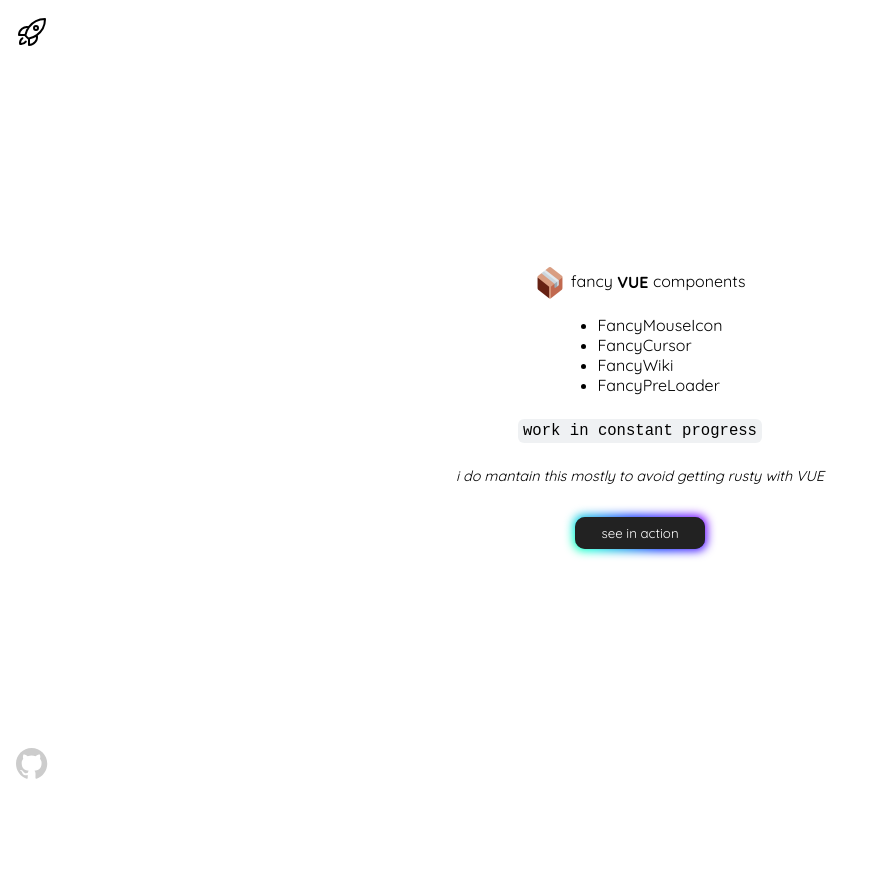
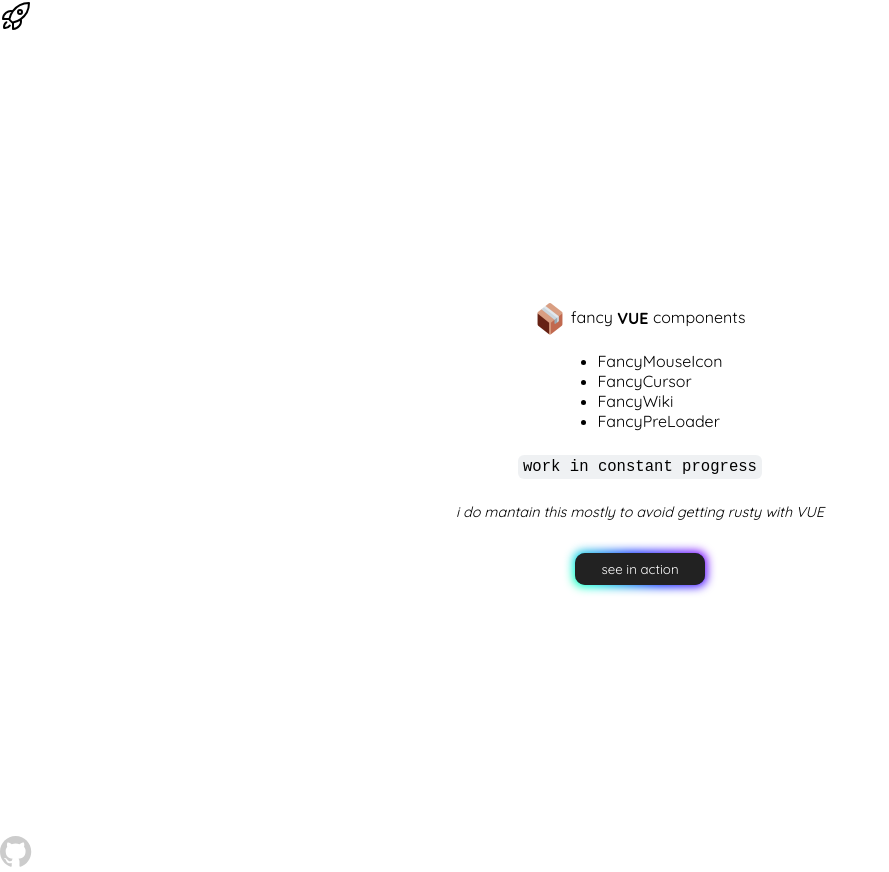
Before and after one commit to vlbn/fancy, a Vue app: page / in a window 1280 px wide. Shown: the whole page, without its empty margins (0-889 px from the left). Before the commit the page ends 800 px from the top, so only its background shows below. Built offline with nearby package versions, Linux system fonts and the light colour scheme; a web font is replaced by a local one.

Commit message:
just default styles

```diff
--- a/src/assets/scss/styles.scss
+++ b/src/assets/scss/styles.scss
@@ -93,31 +93,3 @@ img {
   transition: all 0.2s ease-out;
   animation: all 0.2s;
 }
-
-/*
-
-    App
-
-*/
-
-.mouse_icon {
-  position: fixed;
-  height: 100vh;
-  top: 0px;
-  bottom: 0px;
-  right: 1rem;
-  display: flex;
-  align-items: center;
-}
-
-.github {
-  position: fixed;
-  bottom: 1rem;
-  left: 1rem;
-}
-
-.switch {
-  position: fixed;
-  top: 1rem;
-  left: 1rem;
-}
```
